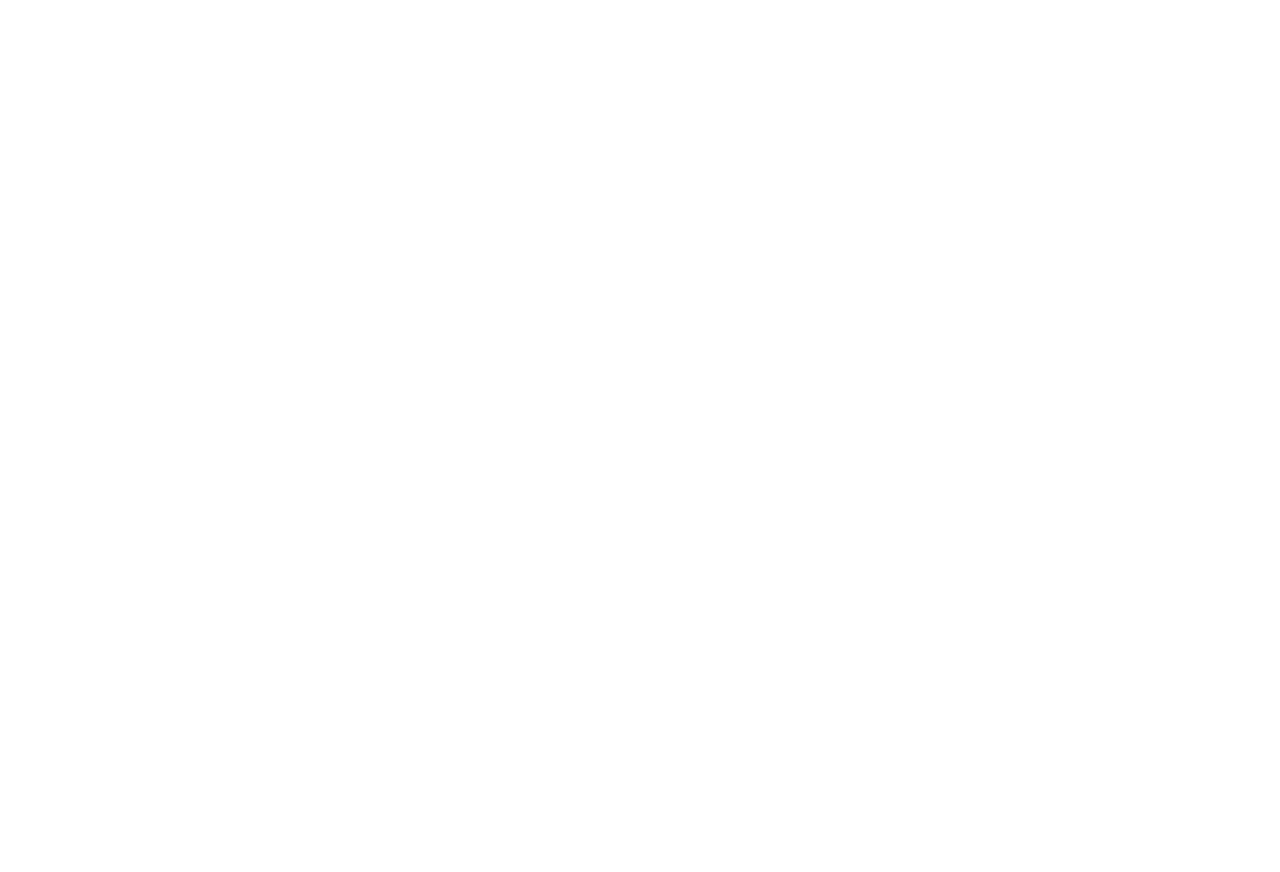
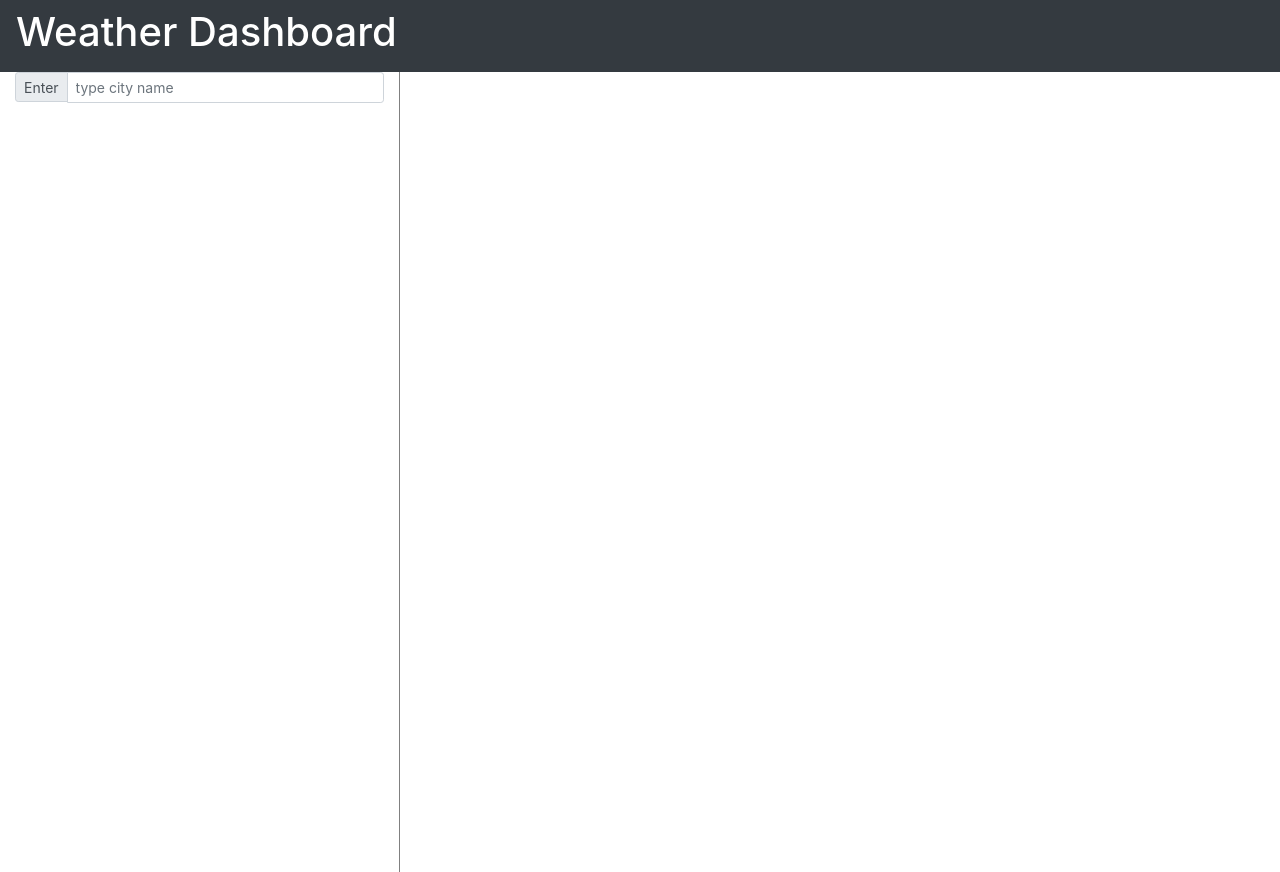
Before and after one commit to julhanlon/Weather-APP, a plain HTML site: page index.html in a window 1280 px wide. Before the commit the page ends 800 px from the top, so only its background shows below. Drawn offline with nearby package versions, Linux system fonts and the light colour scheme.

Commit message:
added navbar and input bar

```diff
--- a/app.js
+++ b/app.js
@@ -0,0 +1,18 @@
+$(document).ready(function () {
+  //event listener for input
+  $("#btnSubmit").on("click", function (e) {
+    e.preventDefault();
+
+    var userInput = $("#userInput").val();
+
+    console.log(userInput);
+
+    $.ajax({
+      type: "GET",
+      url: `https://api.openweathermap.org/data/2.5/forecast?q=${userInput}&appid={4d1769f6552330211a2272f5cf6614ce}`,
+      dataType: "json",
+    }).then(function (res) {
+      console.log(res);
+    });
+  });
+});
--- a/index.html
+++ b/index.html
@@ -3,7 +3,7 @@
   <head>
     <meta charset="UTF-8" />
     <meta name="viewport" content="width=device-width, initial-scale=1.0" />
-    <title>Weather App</title>
+    <title>Weather Dashboard</title>
     <link
       rel="stylesheet"
       href="https://stackpath.bootstrapcdn.com/bootstrap/4.4.1/css/bootstrap.min.css"
@@ -13,6 +13,26 @@
     <link rel="stylesheet" href="./style.css" />
   </head>
   <body>
+    <nav class="navbar navbar-dark bg-dark">
+      <h1 id="navText" class="text-center">Weather Dashboard</h1>
+    </nav>
+    <div id="inputArea" class="container">
+      <div id="inputBar" class="input-group input-group-sm mb-3">
+        <div id="enter" class="input-group-prepend">
+          <button class="input-group-text" id="btnSubmit" type="submit">
+            Enter
+          </button>
+        </div>
+        <input
+          id="userInput"
+          type="text"
+          class="form-control"
+          aria-label="Sizing example input"
+          aria-describedby="inputGroup-sizing-sm"
+          placeholder="type city name"
+        />
+      </div>
+    </div>
     <script
       src="https://code.jquery.com/jquery-3.5.0.min.js"
       integrity="sha256-xNzN2a4ltkB44Mc/Jz3pT4iU1cmeR0FkXs4pru/JxaQ="
--- a/style.css
+++ b/style.css
@@ -0,0 +1,20 @@
+#navText {
+  color: white;
+}
+
+#inputArea {
+  display: flex;
+  justify-content: left;
+  margin-left: 0px;
+  border-right: solid gray 1px;
+  width: 400px;
+  height: 800px;
+}
+
+#inputBar {
+  width: 400px;
+}
+
+#enter {
+  height: 30px;
+}
```
